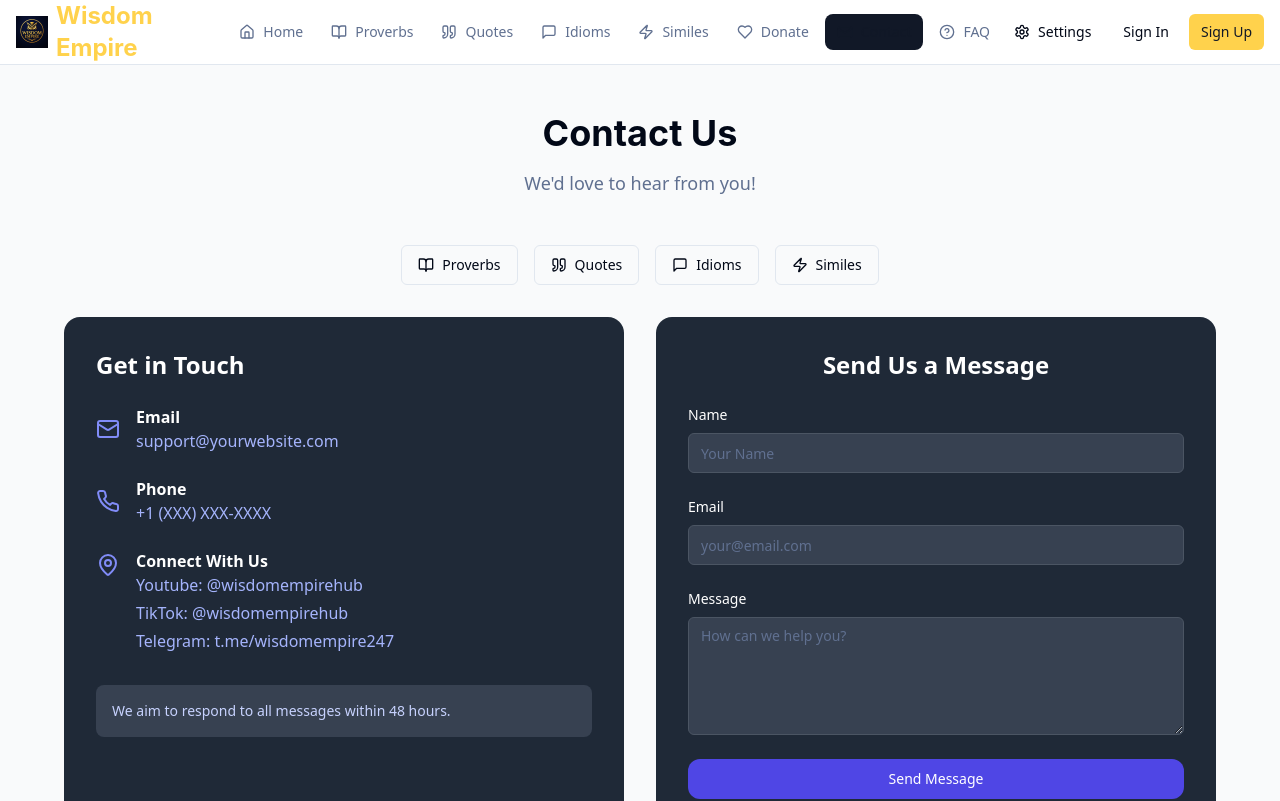
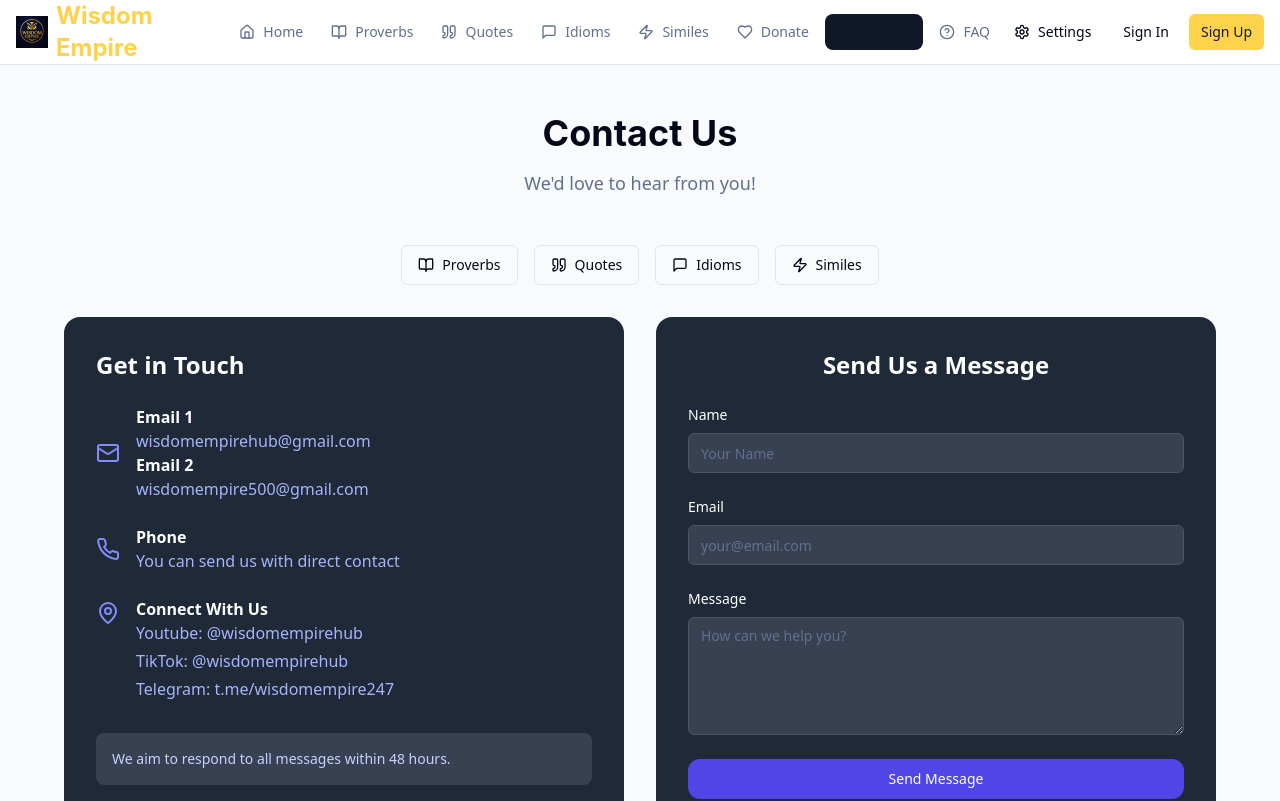
Before and after one commit to moneyisavailablealways-cmyk/wisdomempirehub, a React (Vite) app: page /contact in a window 1280 px wide. Shown: the top 801 px of the page. Built offline with nearby package versions, Linux system fonts and the light colour scheme.

Commit message:
Code edited in Lovable Code Editor
Edited UI in Lovable

```diff
--- a/src/pages/Contact.tsx
+++ b/src/pages/Contact.tsx
@@ -95,8 +95,10 @@ const handleSubmit = async (e: React.FormEvent<HTMLFormElement>) => {
               <div className="flex items-center gap-4">
                 <Mail className="text-indigo-400" size={24} />
                 <div>
-                  <h3 className="font-semibold text-white">Email</h3>
-                  <p className="text-indigo-300">support@yourwebsite.com</p>
+                  <h3 className="font-semibold text-white">Email 1</h3>
+                  <p className="text-indigo-300">wisdomempirehub@gmail.com</p>
+                   <h3 className="font-semibold text-white">Email 2</h3>
+                  <p className="text-indigo-300">wisdomempire500@gmail.com</p>
                 </div>
               </div>
 
@@ -104,7 +106,7 @@ const handleSubmit = async (e: React.FormEvent<HTMLFormElement>) => {
                 <Phone className="text-indigo-400" size={24} />
                 <div>
                   <h3 className="font-semibold text-white">Phone</h3>
-                  <p className="text-indigo-300">+1 (XXX) XXX-XXXX</p>
+                  <p className="text-indigo-300">You can send us with direct contact</p>
                 </div>
               </div>
 
```
